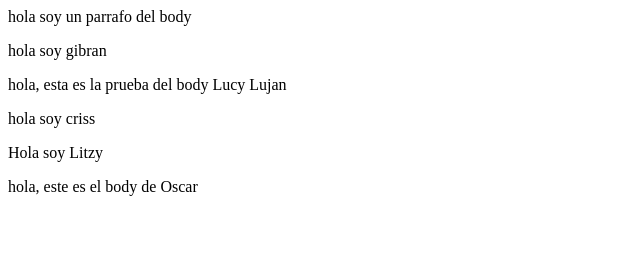
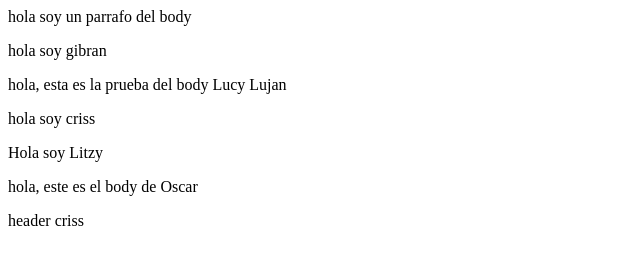
Before and after one commit to Gapcroz/CursoGitChangeAndCode, a plain HTML site: page html/index.html in a window 1280 px wide. Shown: the full height of the page, 0-640 px from the left. Drawn offline with Linux system fonts and the light colour scheme.

Commit message:
header criss

```diff
--- a/html/index.html
+++ b/html/index.html
@@ -5,4 +5,5 @@
   <p>hola soy criss</p>
   <p>Hola soy Litzy</p>
   <p>hola, este es el body de Oscar</p>
+  <p>header criss</p>
 </div>
```
